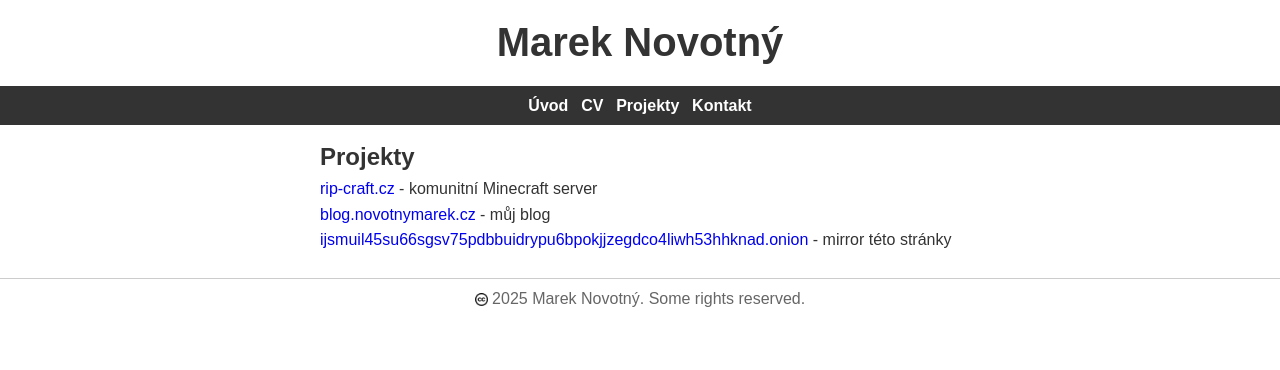
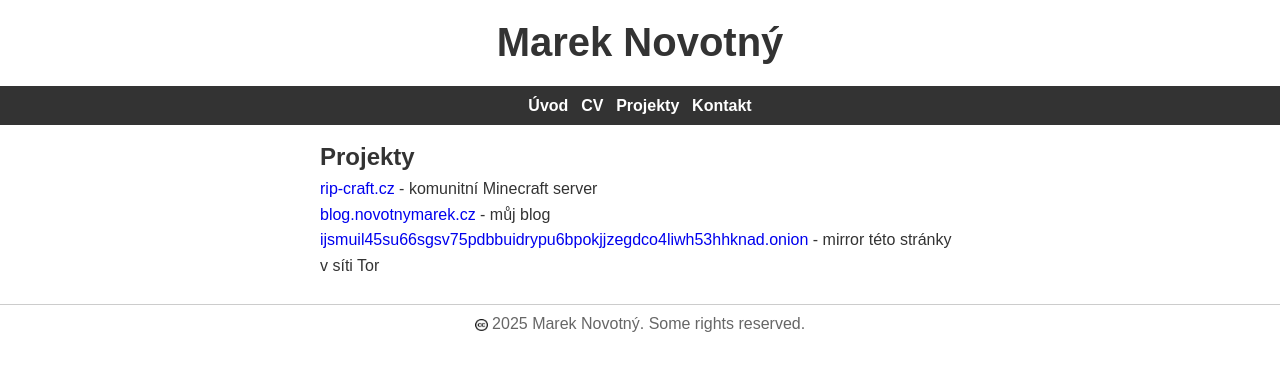
Before and after one commit to maranovf/novotnymarek.cz, a plain HTML site: page projects.html in a window 1280 px wide. Drawn offline with Linux system fonts and the light colour scheme.

Commit message:
Add files via upload

```diff
--- a/projects.html
+++ b/projects.html
@@ -33,7 +33,7 @@
         	<ul>
         		<li><a href="https://rip-craft.cz" target="_blank">rip-craft.cz</a> - komunitní Minecraft server</li>
         		<li><a href="https://blog.novotnymarek.cz" target="_blank">blog.novotnymarek.cz</a> - můj blog</li>
-        		<li><a href="http://ijsmuil45su66sgsv75pdbbuidrypu6bpokjjzegdco4liwh53hhknad.onion" target="_blank">ijsmuil45su66sgsv75pdbbuidrypu6bpokjjzegdco4liwh53hhknad.onion</a> - mirror této stránky</li>
+        		<li><a href="http://ijsmuil45su66sgsv75pdbbuidrypu6bpokjjzegdco4liwh53hhknad.onion" target="_blank">ijsmuil45su66sgsv75pdbbuidrypu6bpokjjzegdco4liwh53hhknad.onion</a> - mirror této stránky v síti Tor</li>
         	</ul>
         	</section>
     </main>
```
